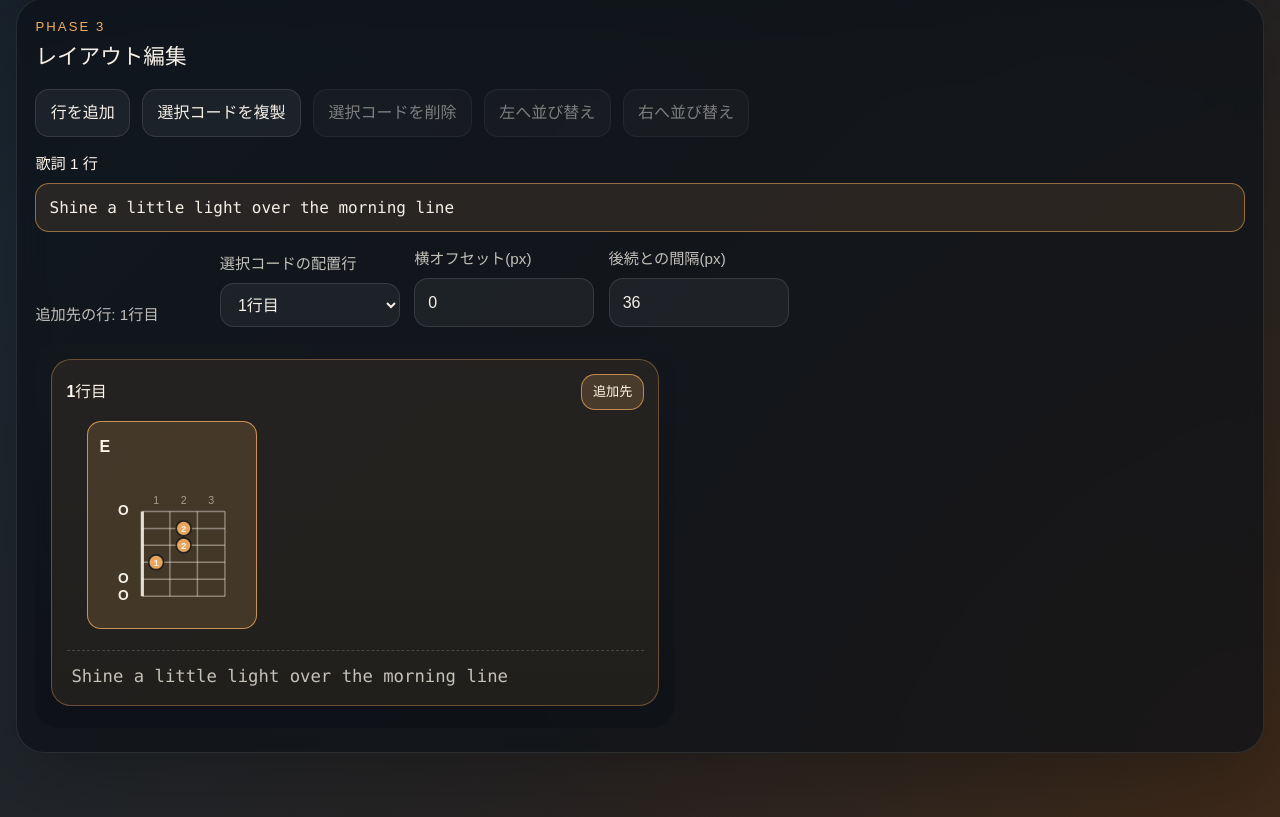
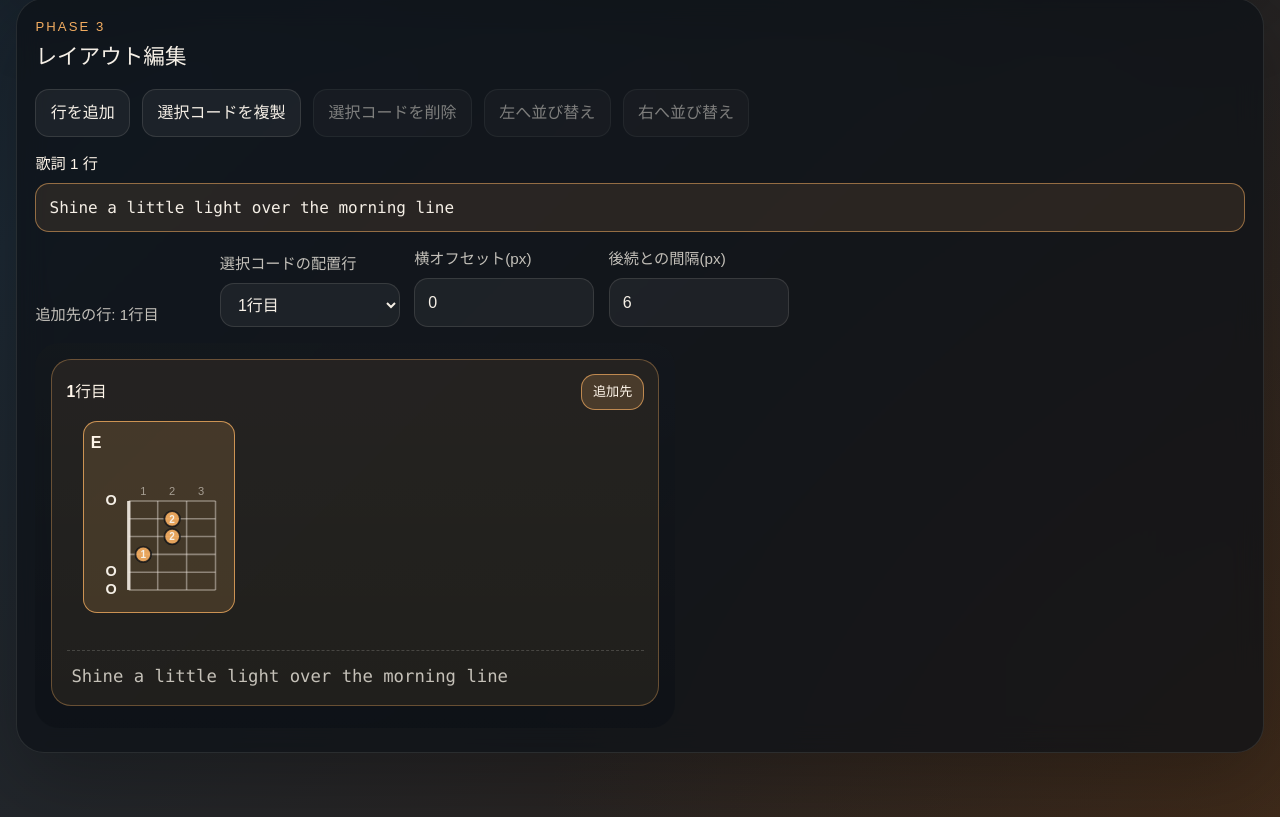
Before and after one commit to m43d4k/chordcanvas, a React (Vite) app: page / in a window 1280 px wide. Shown: the part 1086-1903 px from the top of the page. Built offline with nearby package versions, Linux system fonts and the light colour scheme.

Commit message:
Refine layout editor chord spacing and row sizing

```diff
--- a/src/App.tsx
+++ b/src/App.tsx
@@ -1,5 +1,5 @@
 import { useRef, useState } from 'react'
-import type { ChangeEvent } from 'react'
+import type { CSSProperties, ChangeEvent } from 'react'
 import ChordDiagram from './components/ChordDiagram'
 import {
   exportLayoutStagePdf,
@@ -30,8 +30,12 @@ import {
 const DEFAULT_ROOT: PitchClassName = 'E'
 const DEFAULT_QUALITY: ChordQuality = 'major'
 const DEFAULT_LYRICS = 'Shine a little light over the morning line'
-const DEFAULT_SPACING = 36
-const LAYOUT_SLOT_WIDTH = 180
+const DEFAULT_SPACING = 6
+const LAYOUT_BLOCK_WIDTH = 152
+const LAYOUT_SLOT_WIDTH = LAYOUT_BLOCK_WIDTH
+const LAYOUT_STAGE_MIN_WIDTH = 640
+const LAYOUT_STAGE_PADDING_INLINE = 16
+const LAYOUT_ROW_PADDING_INLINE = 15.2
 const MIN_MANUAL_FRET_COUNT = 3
 const MAX_MANUAL_FRET_COUNT = 8
 const PROJECT_EXPORT_FILE_NAME = 'chordcanvas-project.json'
@@ -289,6 +293,12 @@ function App() {
   const manualGridTemplate = `36px 36px 36px repeat(${manualVisibleFrets.length}, minmax(0, 1fr))`
 
   const layoutEntries = buildLayoutEntries(layoutRows, blocks)
+  const layoutStageStyle = {
+    width: `${layoutEntries.stageWidth}px`,
+    '--layout-block-width': `${LAYOUT_BLOCK_WIDTH}px`,
+    '--layout-row-padding-inline': `${LAYOUT_ROW_PADDING_INLINE}px`,
+    '--layout-stage-padding-inline': `${LAYOUT_STAGE_PADDING_INLINE}px`,
+  } as CSSProperties
 
   function createProjectSnapshot(): ProjectSnapshot {
     return cloneProjectSnapshot({
@@ -1089,7 +1099,7 @@ function App() {
           <div
             className="layout-stage"
             ref={layoutStageRef}
-            style={{ width: `${layoutEntries.stageWidth}px` }}
+            style={layoutStageStyle}
           >
             {layoutEntries.rows.map((rowEntry, index) => (
               <section
@@ -1165,7 +1175,7 @@ function buildLayoutEntries(
   blocks: readonly ChordBlockState[],
 ) {
   const rows = layoutRows.map((row) => {
-    let cursor = 20
+    let cursor = 16
     const entries = blocks
       .filter((block) => block.rowId === row.id)
       .map((block) => {
@@ -1180,12 +1190,17 @@ function buildLayoutEntries(
         }
       })
 
-    const lyricWidth = Math.max(640, row.lyrics.length * 11 + 80)
+    const chordStageWidth =
+      cursor + LAYOUT_ROW_PADDING_INLINE * 2 + LAYOUT_STAGE_PADDING_INLINE * 2
+    const lyricStageWidth = Math.max(
+      LAYOUT_STAGE_MIN_WIDTH,
+      row.lyrics.length * 11 + 80,
+    )
 
     return {
       row,
       entries,
-      stageWidth: Math.max(cursor + 40, lyricWidth),
+      stageWidth: Math.max(chordStageWidth, lyricStageWidth),
     }
   })
 
@@ -1193,7 +1208,7 @@ function buildLayoutEntries(
     rows,
     stageWidth: rows.reduce(
       (maxWidth, rowEntry) => Math.max(maxWidth, rowEntry.stageWidth),
-      640,
+      LAYOUT_STAGE_MIN_WIDTH,
     ),
   }
 }
--- a/src/components/ChordDiagram.tsx
+++ b/src/components/ChordDiagram.tsx
@@ -34,8 +34,8 @@ function ChordDiagram({
 }: ChordDiagramProps) {
   const fretSpacing = compact ? 26 : 32
   const stringSpacing = compact ? 16 : 20
-  const gridLeft = compact ? 40 : 52
-  const gridTop = compact ? 42 : 56
+  const gridLeft = compact ? 34 : 52
+  const gridTop = compact ? 36 : 56
   const gridWidth = viewport.fretCount * fretSpacing
   const gridRight = gridLeft + gridWidth
   const stringYs = Array.from(
@@ -44,10 +44,11 @@ function ChordDiagram({
   )
   const topStringY = stringYs[0] ?? gridTop
   const bottomStringY = stringYs[stringYs.length - 1] ?? gridTop
-  const width = gridRight + 18
-  const height = bottomStringY + (compact ? 20 : 26)
-  const fretLabelY = gridTop - (compact ? 10 : 14)
-  const statusLabelX = gridLeft - (compact ? 18 : 22)
+  const width = gridRight + (compact ? 10 : 18)
+  const height = bottomStringY + (compact ? 14 : 26)
+  const fretLabelY = gridTop - (compact ? 8 : 14)
+  const statusLabelX = gridLeft - (compact ? 16 : 22)
+  const startFretY = compact ? 28 : 32
 
   return (
     <svg
@@ -67,7 +68,7 @@ function ChordDiagram({
           className="diagram-start-fret"
           textAnchor="middle"
           x={gridLeft + fretSpacing / 2}
-          y="32"
+          y={startFretY}
         >
           {viewport.startFret}fr
         </text>
--- a/src/index.css
+++ b/src/index.css
@@ -459,9 +459,12 @@ button {
 }
 
 .layout-stage {
+  --layout-block-width: 152px;
+  --layout-row-padding-inline: 15.2px;
+  --layout-stage-padding-inline: 16px;
   display: grid;
   gap: 1rem;
-  padding: 1rem 1rem 1.4rem;
+  padding: 1rem var(--layout-stage-padding-inline) 1.4rem;
   border-radius: 24px;
   background:
     linear-gradient(rgba(255, 255, 255, 0.04), rgba(255, 255, 255, 0.02)),
@@ -537,7 +540,9 @@ button {
 }
 
 .layout-row {
-  padding: 0.95rem 0.95rem 1rem;
+  width: 100%;
+  max-width: 100%;
+  padding: 0.95rem var(--layout-row-padding-inline) 1rem;
   border-radius: 20px;
   background: rgba(255, 255, 255, 0.03);
 }
@@ -579,14 +584,15 @@ button {
 
 .layout-chord-layer {
   position: relative;
+  width: 100%;
   min-height: 210px;
 }
 
 .layout-chord-block {
   position: absolute;
   top: 0;
-  width: 170px;
-  padding: 0.8rem 0.75rem 0.65rem;
+  width: var(--layout-block-width);
+  padding: 0.56rem 0.45rem 0.45rem;
   text-align: left;
 }
 
@@ -597,13 +603,14 @@ button {
 
 .layout-block-name {
   display: block;
-  margin-bottom: 0.55rem;
+  margin-bottom: 0.38rem;
   color: #fff6ea;
   font-weight: 600;
 }
 
 .lyrics-line {
   margin-top: 1.2rem;
+  width: 100%;
   padding: 0.8rem 0.3rem 0;
   border-top: 1px dashed rgba(245, 239, 230, 0.18);
   color: var(--text-soft);
```
Also changed, not shown: 2 other files (tests, documents, lock files or other folders).
